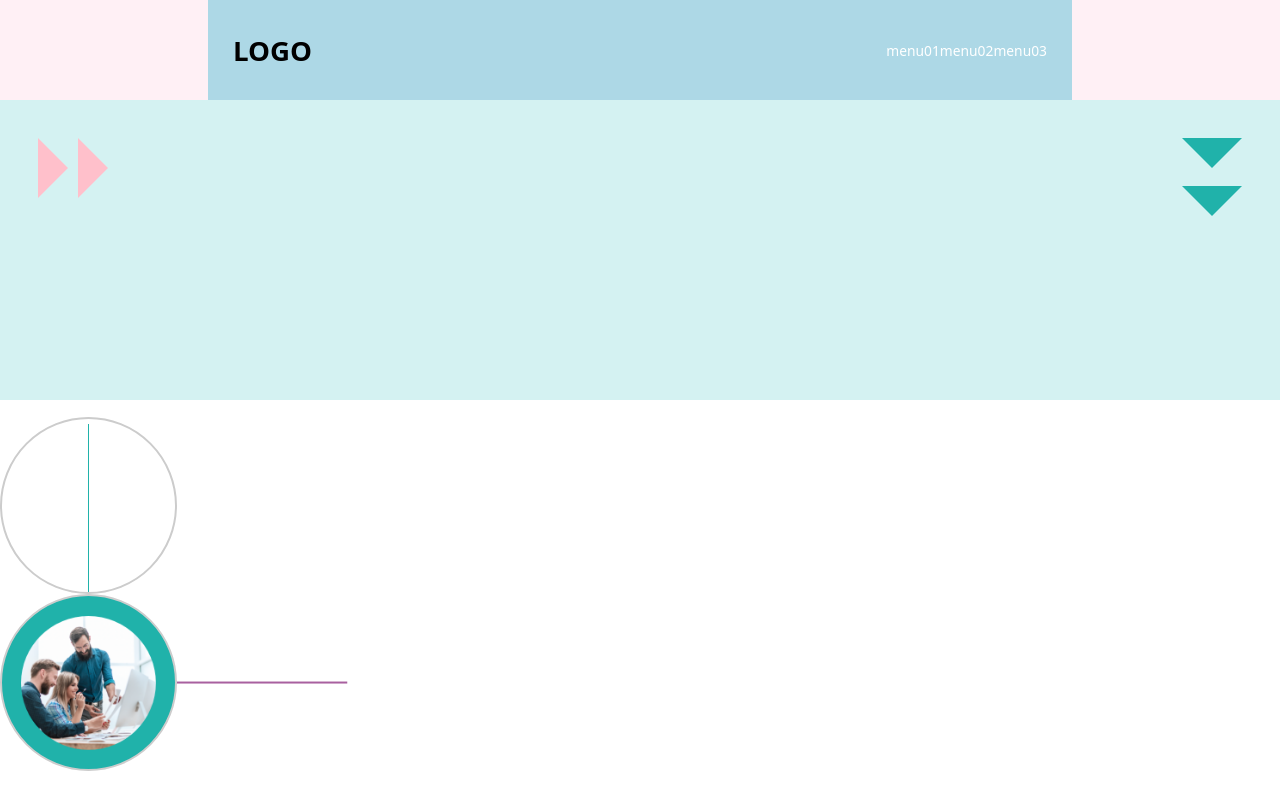
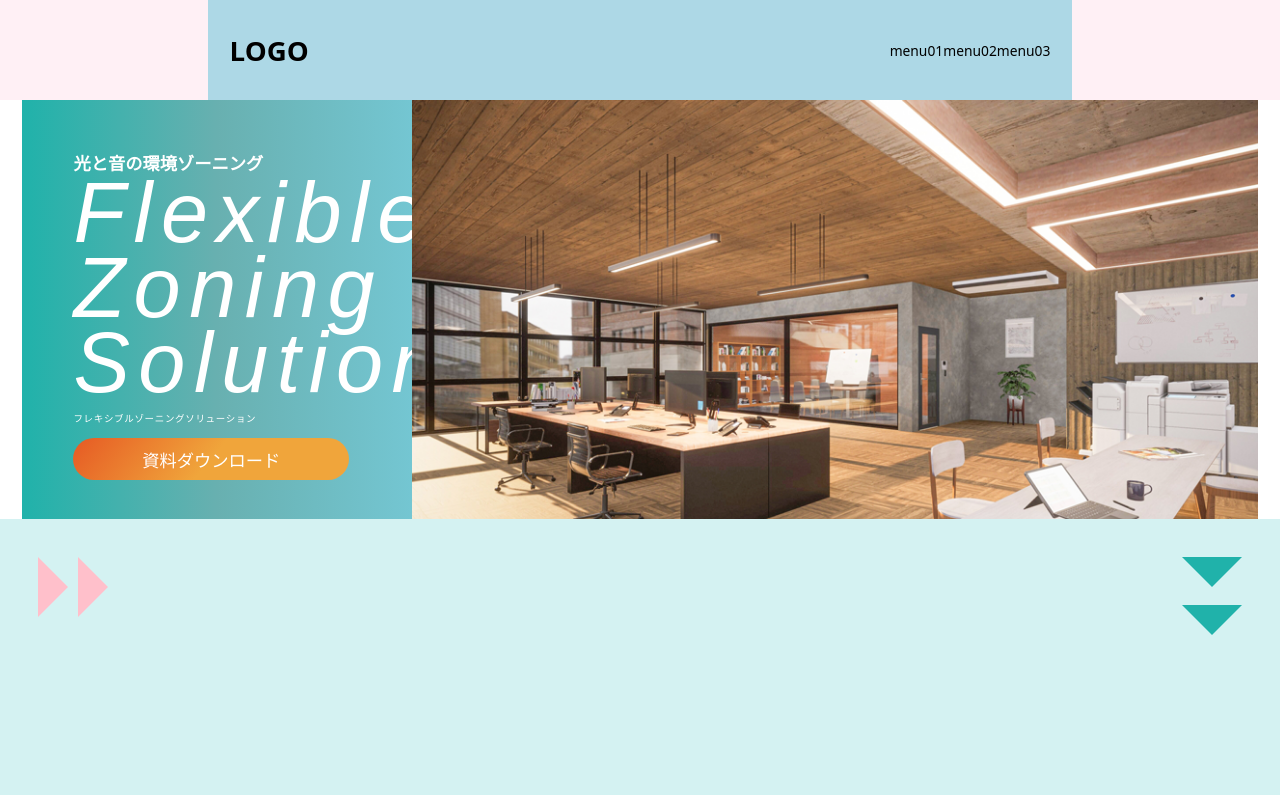
Before and after one commit to chee-join/work, a plain HTML site: page index.html in a window 1280 px wide. Shown: the top 795 px of the page. Drawn offline with nearby package versions, Linux system fonts and the light colour scheme; some packages are replaced by stand-ins of ours; a web font is replaced by a local one.

```diff
--- a/css/scss/components/_body.scss
+++ b/css/scss/components/_body.scss
@@ -46,10 +46,6 @@
     background-color: #000;
     transform: rotate(45deg);
 }
-
-// .wrapper {
-//     padding: 50px;
-// }
 
 .line_box {
     position: relative;
@@ -125,7 +121,7 @@
         content: "";
         height: 20rem;
         width: .2rem;
-        background-color: lightseagreen;
+        background-color: #20b2aa;
         top: -20rem;
         z-index: -1;
 
@@ -379,6 +375,7 @@
     @include mq(pc) {
         border-radius: 5.3rem;
     }
+
     @include mq(tb) {
         border-radius: 2rem;
     }
@@ -475,6 +472,7 @@
         font-size: 2rem;
         margin-top: 3.41rem;
     }
+
     @include mq(tb) {
         font-size: 1.5rem;
         margin-top: 0;
--- a/css/scss/components/_header.scss
+++ b/css/scss/components/_header.scss
@@ -132,7 +132,6 @@
         height: 1px;
         background: #FFF;
         transform: rotate(-45deg);
-
     }
 }
 
--- a/css/scss/components/_index.scss
+++ b/css/scss/components/_index.scss
@@ -3,5 +3,6 @@
 // ==========================================
 
 @use "header";
+@use "mv";
 @use "body";
 @use "js_code";
--- /dev/null
+++ b/css/scss/components/_mv.scss
@@ -0,0 +1,140 @@
+@use '../global/' as *;
+
+.mv .inner {
+    @include mq(tb) {
+        width: 100%;
+        padding-left: 0;
+        padding-right: 0;
+    }
+}
+
+.mv__wrapper {
+    display: flex;
+    justify-content: space-between;
+    height: 485px;
+
+    @include mq(pc) {
+        height: 48.5rem;
+    }
+
+    @include mq(tb) {
+        flex-direction: column-reverse;
+        height: 100%;
+        text-align: center;
+    }
+}
+
+.mv__title {
+    width: 31.6%;
+    background: linear-gradient(270deg, #74C6D2, #68b0b0, #20b2aa);
+    color: #fff;
+    padding: 58px 48px 48.5px 79px;
+
+    @include mq(pc) {
+        padding: 5.8rem 4.8rem 4.85rem 6rem;
+    }
+
+    @include mq(tb) {
+        margin-left: auto;
+        margin-right: auto;
+        margin-top: -19rem;
+        background: linear-gradient(270deg, rgba(116, 198, 210, .8), rgba(104, 176, 176, .8), rgba(32, 178, 170, .8));
+        width: 83.5%;
+        padding: 1.9rem 4rem 2.3rem 4rem;
+    }
+}
+
+.mv__title-h1 {
+    font-family: "mr-eaves-modern", sans-serif;
+    font-size: 98px;
+    font-weight: 400;
+    font-style: italic;
+    line-height: calc(87 / 98);
+    letter-spacing: .1em;
+
+    @include mq(pc) {
+        font-size: 9.8rem;
+    }
+
+    @include mq(tb) {
+        font-size: 5.6rem;
+        line-height: calc(42 / 56);
+        margin-top: 0.3rem;
+    }
+}
+
+.mv__title-lead-01 {
+    font-size: 20px;
+    font-family: $YuGothic;
+    font-weight: 700;
+
+    @include mq(pc) {
+        font-size: 2rem;
+    }
+
+    @include mq(tb) {
+        font-size: 1.5rem;
+        letter-spacing: .15em;
+        line-height: calc(17 / 15);
+    }
+}
+
+.mv__title-lead-02 {
+    font-family: $YuGothic;
+    font-size: 14px;
+    font-weight: 500;
+
+    @include mq(pc) {
+        font-size: 1.1rem;
+        letter-spacing: .07em;
+        margin-top: 1.2rem;
+    }
+}
+
+.mv__title-button {
+    margin-top: 15.2px;
+    max-width: 319px;
+    border-radius: 50vh;
+    background: linear-gradient(130deg, #E65A24, #F0A53B, #F0A53B);
+    padding-top: 10px;
+    padding-bottom: 10px;
+
+    @include mq(pc) {
+        margin-top: 1.52rem;
+        max-width: 31.9rem;
+        padding-top: 1rem;
+        padding-bottom: 1rem;
+    }
+    @include mq(tb) {
+        margin-top: .8rem;
+    }
+
+    & a {
+        font-size: 20px;
+        color: #FFF;
+        width: 100%;
+        height: auto;
+        display: grid;
+        place-items: center;
+
+        @include mq(pc) {
+            font-size: 2rem;
+        }
+    }
+}
+
+.mv__image {
+    width: calc(100% - 31.6%);
+    height: auto;
+    overflow: hidden;
+
+    @include mq(pc) {
+        width: 100%;
+    }
+
+    & img {
+        width: 100%;
+        height: auto;
+        object-fit: cover;
+    }
+}
--- a/css/scss/global/_base.scss
+++ b/css/scss/global/_base.scss
@@ -69,7 +69,7 @@
 
 a {
     text-decoration: none;
-    color: #fff;
+    color: #000;
     cursor: pointer;
 }
 
--- a/css/scss/global/_font.scss
+++ b/css/scss/global/_font.scss
@@ -8,7 +8,7 @@
 
 //フォントの指定
 $mv_font: 'Mr Eaves Mod OT';
-$heading_font: 'YuGothic', sans-serif;
+$YuGothic: "Yu Gothic", "游ゴシック", YuGothic, "游ゴシック体", "ヒラギノ角ゴ Pro W3", "メイリオ", sans-serif;
 $lead_font: 'Source Sans Pro', sans-serif;
 
 //ページ全体のフォント指定
--- a/css/scss/global/_mixin.scss
+++ b/css/scss/global/_mixin.scss
@@ -12,9 +12,9 @@
 $breakpoint: sp, tb, pc;
 
 $breakpoints: (
-    sp: "only screen and (max-width: 374.9x)",
-    tb: "only screen and (max-width: 767.9px)",
-    pc: "only screen and (max-width: 1480.9px)",
+    sp: "only screen and (max-width: 375x)",
+    tb: "only screen and (max-width: 768px)",
+    pc: "only screen and (max-width: 1480px)",
 );
 
 @mixin mq($breakpoint) {
@@ -35,7 +35,7 @@
 }
 
 /*スマホ*/
-@media screen and (max-width: 767px) {
+@media screen and (max-width: 768px) {
     html {
         font-size: 2.666vw;
         /*
@@ -47,5 +47,5 @@
 }
 
 // --- 余白設定 ---
-$padding_pc: 25px;
-$padding_sp: 20px;
+$padding_pc: 2.5rem;
+$padding_sp: 2rem;
--- a/index.html
+++ b/index.html
@@ -6,6 +6,7 @@
     <meta name="viewport" content="width=device-width, initial-scale=1, shrink-to-fit=no">
     <title>★★★TEST</title>
     <link rel="stylesheet" href="https://unpkg.com/ress/dist/ress.min.css">
+    <link rel="stylesheet" href="https://use.typekit.net/krc6two.css">
     <link rel="stylesheet" href="/css/main.css">
     <script src="https://code.jquery.com/jquery-3.6.3.min.js"
         integrity="sha256-pvPw+upLPUjgMXY0G+8O0xUf+/Im1MZjXxxgOcBQBXU=" crossorigin="anonymous"></script>
@@ -24,6 +25,11 @@
                     <li><a href="#">menu03</a></li>
                 </ul>
             </nav>
+
+            <div id="hamburger">
+                <span></span>
+            </div>
+        </div>
         <nav class="sp_nav">
             <ul>
                 <li><a href="#">menu01</a></li>
@@ -33,12 +39,30 @@
             </ul>
 
         </nav>
-            <div id="hamburger">
-                <span></span>
+    </header>
+    <main>
+        <section class="mv">
+            <div class="inner">
+                <div class="mv__wrapper">
+                    <div class="mv__title">
+                        <div>
+                            <p class="mv__title-lead-01">光と音の環境ゾーニング</p>
+                            <h1 class="mv__title-h1">Flexible<br>Zoning<br>Solution</h1>
+                            <p class="mv__title-lead-02">フレキシブルゾーニングソリューション</p>
+                        </div>
+                        <div class="mv__title-button">
+                            <a href="#">資料ダウンロード</a>
                         </div>
                     </div>
-    </header>
-    <main>
+                    <div class="mv__image">
+                        <picture>
+                            <source srcset="/images/office-cg-sp(photoAC).png" media="(max-width: 768px)" />
+                            <img src="/images/office-pc.png" alt="オフィスPC">
+                        </picture>
+                    </div>
+                </div>
+            </div>
+        </section>
 
         <section class="triangle_wrapper flex">
             <div>
```
Also changed, not shown: css/main.css, images/office-cg-sp(photoAC).png (added), images/office-pc.png (added). Lines whose indentation alone changed are shown as unchanged.
